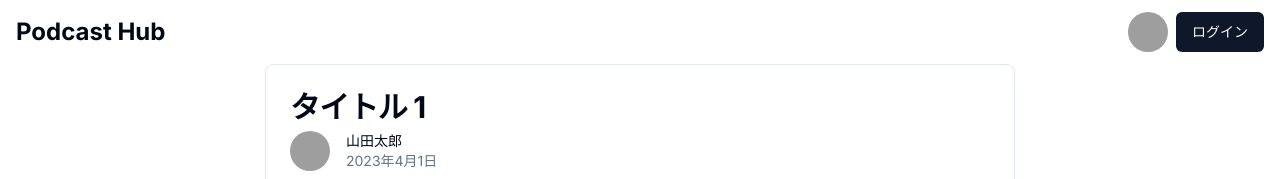
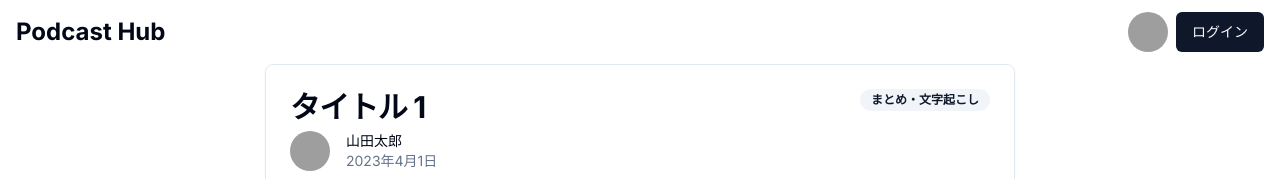
Before and after one commit to TokiyaHorikawa/podcast-hub, a Next.js app: page /contents/1 in a window 1280 px wide. Shown: the top 179 px of the page. Built offline with nearby package versions, Linux system fonts and the light colour scheme; grey boxes are pictures that could not be loaded.

Commit message:
feat: コンテンツタイプを追加しました

```diff
--- a/src/app/contents/[id]/page.tsx
+++ b/src/app/contents/[id]/page.tsx
@@ -16,6 +16,7 @@ function getContent(id: string): Content {
       image: "https://example.com/avatar.jpg",
     },
     publishedAt: "2023年4月1日",
+    type: "showNote",
   };
 }
 
--- a/src/app/contents/_components/Article.tsx
+++ b/src/app/contents/_components/Article.tsx
@@ -1,6 +1,7 @@
 import { Card, CardContent, CardHeader, CardTitle } from "@/components/ui/card";
 import { Avatar, AvatarFallback, AvatarImage } from "@/components/ui/avatar";
 import { Separator } from "@/components/ui/separator";
+import { Badge } from "@/components/ui/badge"; // 新しいインポート
 
 export interface Content {
   title: string;
@@ -10,13 +11,32 @@ export interface Content {
     image: string;
   };
   publishedAt: string;
+  type: "showNote" | "annotation" | "review";
 }
 
+const getContentTypeLabel = (type: Content["type"]) => {
+  switch (type) {
+    case "showNote":
+      return "まとめ・文字起こし";
+    case "annotation":
+      return "補足・資料";
+    case "review":
+      return "感想・レビュー";
+    default:
+      return "";
+  }
+};
+
 const Article = ({ content }: { content: Content }) => {
+  const typeLabel = getContentTypeLabel(content.type);
+
   return (
     <Card className="max-w-[750px] mx-auto">
       <CardHeader>
-        <CardTitle className="text-3xl font-bold">{content.title}</CardTitle>
+        <div className="flex justify-between items-start">
+          <CardTitle className="text-3xl font-bold">{content.title}</CardTitle>
+          <Badge variant="secondary">{typeLabel}</Badge>
+        </div>
         <div className="flex items-center space-x-4 mt-4">
           <Avatar>
             <AvatarImage src={content.author.image} alt={content.author.name} />
```
